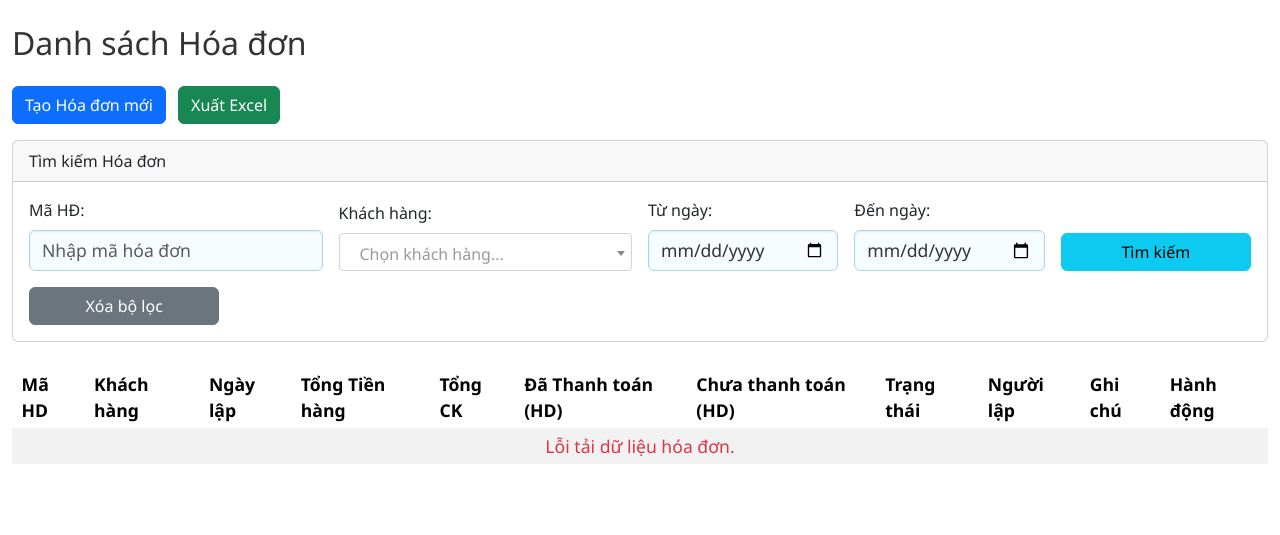
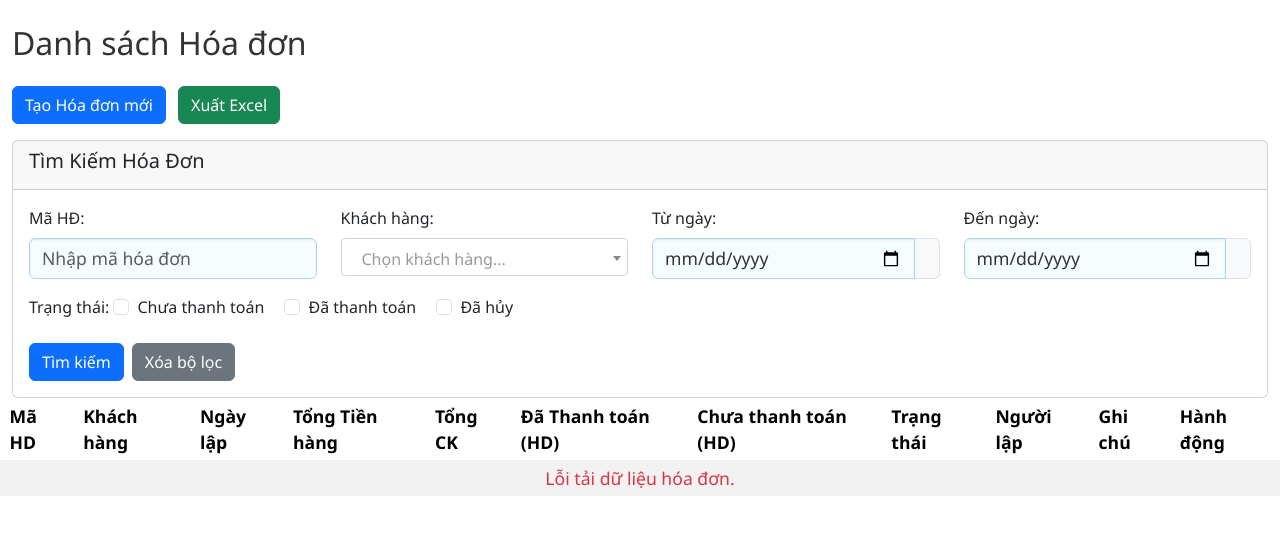
Before and after one commit to thinhngongoc/invoice-apps, a Python web app: template templates/invoices.html in a window 1280 px wide. Shown: the part 40-575 px from the top of the page. Run offline with Jinja, Linux system fonts and the light colour scheme; the template is opened without the code that fills it, so the values that code supplies are empty; some libraries are stand-ins or nearby versions.

Commit message:
Thêm bộ lọc theo trạng thái

```diff
--- a/templates/invoices.html
+++ b/templates/invoices.html
@@ -13,35 +13,61 @@
     <i class="fas fa-file-excel"></i> Xuất Excel
 </button>
 
-<div class="card mb-4">
+<div class="card">
     <div class="card-header">
-        Tìm kiếm Hóa đơn
+        <h5>Tìm Kiếm Hóa Đơn</h5>
     </div>
     <div class="card-body">
-        <form id="invoiceFilterForm" class="row g-3 align-items-end">
+        <form id="invoiceFilterForm">
+            <div class="row mb-3">
                 <div class="col-md-3">
                     <label for="filterMahd" class="form-label">Mã HĐ:</label>
                     <input type="text" class="form-control" id="filterMahd" placeholder="Nhập mã hóa đơn">
                 </div>
                 <div class="col-md-3">
                     <label for="filterMakh" class="form-label">Khách hàng:</label>
-                <select class="form-control" id="filterMakh" style="width: 100%;">
-                    <option value="">-- Chọn khách hàng --</option>
+                    <select class="form-select" id="filterMakh">
                     </select>
                 </div>
-            <div class="col-md-2">
+                <div class="col-md-3">
                     <label for="filterNgaylapFrom" class="form-label">Từ ngày:</label>
-                <input type="date" class="form-control" id="filterNgaylapFrom">
+                    <div class="input-group">
+                        <input type="date" class="form-control" id="filterNgaylapFrom" placeholder="dd/mm/yyyy">
+                        <span class="input-group-text"><i class="far fa-calendar-alt"></i></span>
                     </div>
-            <div class="col-md-2">
+                </div>
+                <div class="col-md-3">
                     <label for="filterNgaylapTo" class="form-label">Đến ngày:</label>
-                <input type="date" class="form-control" id="filterNgaylapTo">
+                    <div class="input-group">
+                        <input type="date" class="form-control" id="filterNgaylapTo" placeholder="dd/mm/yyyy">
+                        <span class="input-group-text"><i class="far fa-calendar-alt"></i></span>
                     </div>
-            <div class="col-md-2">
-                <button type="submit" class="btn btn-info w-100">Tìm kiếm</button>
                 </div>
-            <div class="col-md-2">
-                <button type="button" class="btn btn-secondary w-100" id="clearFiltersBtn">Xóa bộ lọc</button>
+            </div>
+
+            <div class="mb-3">
+                <label class="form-label">Trạng thái:</label>
+                <div class="form-check form-check-inline">
+                    <input class="form-check-input filter-trangthai-checkbox" type="checkbox" id="filterChuaTT"
+                        value="ChuaTT">
+                    <label class="form-check-label" for="filterChuaTT">Chưa thanh toán</label>
+                </div>
+                <div class="form-check form-check-inline">
+                    <input class="form-check-input filter-trangthai-checkbox" type="checkbox" id="filterDaTT"
+                        value="DaTT">
+                    <label class="form-check-label" for="filterDaTT">Đã thanh toán</label>
+                </div>
+                <div class="form-check form-check-inline">
+                    <input class="form-check-input filter-trangthai-checkbox" type="checkbox" id="filterHuy"
+                        value="Huy">
+                    <label class="form-check-label" for="filterHuy">Đã hủy</label>
+                </div>
+            </div>
+
+            <div class="col-md-3 d-flex align-items-end">
+                <button type="submit" class="btn btn-primary me-2">Tìm kiếm</button>
+                <button type="button" class="btn btn-secondary" id="clearFiltersBtn">Xóa bộ lọc</button>
+            </div>
     </div>
     </form>
 </div>
@@ -205,8 +231,9 @@
     const itemsPerPage = 20;  // Số lượng mục trên mỗi trang (phải khớp với limit trong FastAPI)
     let totalInvoices = 0;    // Tổng số hóa đơn từ API (sẽ được cập nhật sau khi fetch)
     let currentFilters = {};
-
-
+    const checkboxDaTT = $('#filterStatusPaid');
+    const checkboxChuaTT = $('#filterStatusUnpaid');
+    const checkboxHuy = $('#filterStatusCancelled');
     function renderPaginationControls() {
         const totalPages = Math.ceil(totalInvoices / itemsPerPage);
         const paginationControls = $('#paginationControls');
@@ -278,68 +305,83 @@
         'Huy': 3,     // Ưu tiên thấp nhất (xuất hiện cuối cùng)
         // Bạn có thể thêm các trạng thái khác nếu có và gán số ưu tiên lớn hơn
     };
-
-    async function fetchInvoices(filters = {}) {
+    async function fetchInvoices() {
         try {
             const queryParams = new URLSearchParams();
-            if (filters.mahd) queryParams.append('mahd', filters.mahd);
-            if (filters.makh) queryParams.append('makh', filters.makh);
-            if (filters.ngaylap_from) queryParams.append('ngaylap_from', filters.ngaylap_from);
-            if (filters.ngaylap_to) queryParams.append('ngaylap_to', filters.ngaylap_to);
+
+            // Lấy giá trị từ các trường input và Select2
+            const mahd = $('#filterMahd').val();
+            const makh = $('#filterMakh').val();
+            const ngaylap_from = $('#filterNgaylapFrom').val();
+            const ngaylap_to = $('#filterNgaylapTo').val();
+
+            if (mahd) queryParams.append('mahd', mahd);
+            if (makh) queryParams.append('makh', makh);
+            if (ngaylap_from) queryParams.append('ngaylap_from', ngaylap_from);
+            if (ngaylap_to) queryParams.append('ngaylap_to', ngaylap_to);
+
+            console.log("Status Checkboxes State:");
+            console.log("filterDaTT checked:", $('#filterDaTT').is(':checked'), "value:", $('#filterDaTT').val());
+            console.log("filterChuaTT checked:", $('#filterChuaTT').is(':checked'), "value:", $('#filterChuaTT').val());
+            console.log("filterHuy checked:", $('#filterHuy').is(':checked'), "value:", $('#filterHuy').val());
+            const selectedStatuses = [];
+            // Thay vì dùng biến global, hãy truy vấn lại từng checkbox
+            if ($('#filterDaTT').is(':checked')) { // Đảm bảo ID này đúng trong HTML
+                selectedStatuses.push($('#filterDaTT').val());
+            }
+            if ($('#filterChuaTT').is(':checked')) { // Đảm bảo ID này đúng trong HTML
+                selectedStatuses.push($('#filterChuaTT').val());
+            }
+            if ($('#filterHuy').is(':checked')) { // Đảm bảo ID này đúng trong HTML
+                selectedStatuses.push($('#filterHuy').val());
+            }
+
+            if (selectedStatuses.length > 0) {
+                // Backend của bạn mong đợi nhiều tham số 'trangthai' riêng biệt
+                selectedStatuses.forEach(status => {
+                    queryParams.append('trangthai', status);
+                });
+            }
+            // --- KẾT THÚC PHẦN SỬA ĐỔI ---
 
             // Thêm tham số phân trang
             queryParams.append('skip', (currentPage - 1) * itemsPerPage);
             queryParams.append('limit', itemsPerPage);
 
-            // Backend của bạn đã có: .order_by(Invoice.ngaylap.desc())
-            // Nên KHÔNG CẦN thêm 'sort_by' và 'sort_order' vào queryParams ở đây nữa.
-            // Dữ liệu trả về từ API đã được sắp xếp theo ngày (mới nhất trước).
-
             const url = `/invoices/?${queryParams.toString()}`;
-            console.log("Fetching invoices with URL:", url);
+            console.log("Fetching invoices with URL:", url); // Kiểm tra URL này trong Console/Network
 
             const response = await fetch(url);
             if (!response.ok) {
                 throw new Error('Failed to fetch invoices');
             }
-            const data = await response.json(); // Nhận đối tượng có total_count và invoices
-            let invoices = data.invoices; // Lấy mảng invoices từ thuộc tính 'invoices' của đối tượng data
-            totalInvoices = data.total_count; // Cập nhật tổng số hóa đơn cho phân trang
+            const data = await response.json();
+            let invoices = data.invoices;
+            totalInvoices = data.total_count;
 
-            // --- BẮT ĐẦU PHẦN SẮP XẾP CLIENT-SIDE THEO TRẠNG THÁI ---
-            // Sắp xếp mảng 'invoices' cục bộ
+            // Đảm bảo `statusSortPriority` được định nghĩa ở đâu đó trong scope của bạn.
             invoices.sort((a, b) => {
-                // Lấy giá trị trạng thái từ mỗi hóa đơn
-                // Backend của bạn trả về string ví dụ: 'ChuaTT', 'DaTT', 'Huy', nên không cần .value
                 const statusA = a.trangthai;
                 const statusB = b.trangthai;
 
-                // Lấy giá trị ưu tiên từ đối tượng statusSortPriority
-                // Nếu trạng thái không có trong statusSortPriority, gán một số lớn để nó xuống cuối
                 const priorityA = statusSortPriority[statusA] || 99;
                 const priorityB = statusSortPriority[statusB] || 99;
 
-                // So sánh ưu tiên trạng thái
                 if (priorityA < priorityB) {
-                    return -1; // a có ưu tiên cao hơn (số nhỏ hơn), a đứng trước b
+                    return -1;
                 }
                 if (priorityA > priorityB) {
-                    return 1;  // b có ưu tiên cao hơn (số nhỏ hơn), b đứng trước a
+                    return 1;
                 }
-
-                // Nếu trạng thái của a và b giống nhau (hoặc không có trong map):
-                // Duy trì thứ tự ban đầu của chúng, tức là thứ tự đã được backend sắp xếp theo ngày.
                 return 0;
             });
-            // --- KẾT THÚC PHẦN SẮP XẾP CLIENT-SIDE THEO TRẠNG THÁI ---
 
             $('#totalInvoicesDisplay').text(`(${totalInvoices} hóa đơn)`);
             const tableBody = $('#invoicesTableBody');
-            tableBody.empty(); // Xóa thông báo đang tải
+            tableBody.empty();
 
             if (invoices.length === 0) {
                 tableBody.append('<tr><td colspan="11" class="text-center">Không tìm thấy hóa đơn nào phù hợp.</td></tr>');
-                // Nếu không có hóa đơn, xóa các nút phân trang
                 $('#paginationControls').empty();
                 return;
             }
@@ -350,23 +392,21 @@
                 let statusClass = '';
                 let displayStatusText = '';
 
-                // --- Cập nhật logic SWITCH để khớp với giá trị từ API ---
-                switch (invoice.trangthai) { // Sử dụng trực tiếp invoice.trangthai vì nó đã là chuỗi
-                    case 'DaTT': // Backend trả về "DaTT"
+                switch (invoice.trangthai) {
+                    case 'DaTT':
                         statusClass = 'text-success fw-bold';
-                        displayStatusText = 'DATT'; // Dịch sang DATT
+                        displayStatusText = 'DATT';
                         break;
-                    case 'Huy': // Backend trả về "Huy"
+                    case 'Huy':
                         statusClass = 'text-muted fst-italic';
-                        displayStatusText = 'HUY'; // Dịch sang HUY
+                        displayStatusText = 'HUY';
                         break;
-                    case 'ChuaTT': // Backend trả về "ChuaTT" (Đây cũng là default trong backend của bạn)
-                    default: // Nếu không khớp các trạng thái trên, coi là ChuaTT và gán mặc định
+                    case 'ChuaTT':
+                    default:
                         statusClass = 'text-warning fw-bold';
-                        displayStatusText = 'CHUATT'; // Dịch sang CHUATT
+                        displayStatusText = 'CHUATT';
                         break;
                 }
-                // --------------------------------------------------------
 
                 const row = `
                 <tr>
@@ -386,7 +426,7 @@
                     <td>${invoice.ghichu || ''}</td>
                     <td>
                         <button type="button" class="btn btn-info btn-sm view-invoice-btn me-1" data-mahd="${invoice.mahd}">Xem</button>
-                    ${invoice.trangthai !== 'Huy' ? // Kiểm tra giá trị "Huy" để ẩn nút Hủy
+                        ${invoice.trangthai !== 'Huy' ?
                         `<button type="button" class="btn btn-danger btn-sm cancel-invoice-table-btn" data-mahd="${invoice.mahd}">Hủy</button>`
                         : ''}
                     </td>
@@ -394,7 +434,7 @@
             `;
                 tableBody.append(row);
             }
-            renderPaginationControls(); // Gọi hàm render sau khi có dữ liệu
+            renderPaginationControls();
         } catch (error) {
             console.error('Lỗi khi lấy danh sách hóa đơn:', error);
             $('#invoicesTableBody').html('<tr><td colspan="11" class="text-danger text-center">Lỗi tải dữ liệu hóa đơn.</td></tr>');
@@ -403,9 +443,10 @@
                 title: 'Lỗi!',
                 text: 'Không thể tải danh sách hóa đơn. Vui lòng thử lại.'
             });
-            $('#paginationControls').empty(); // Xóa các nút phân trang nếu có lỗi
+            $('#paginationControls').empty();
         }
     }
+
 
     async function showInvoiceDetails(mahd) {
         try {
@@ -593,25 +634,46 @@
             const ngaylapFromFilter = $('#filterNgaylapFrom').val();
             const ngaylapToFilter = $('#filterNgaylapTo').val();
 
-            // Tạo một đối tượng để chứa các tham số HỢP LỆ (không rỗng)
-            const validFilters = {};
+            // Tạo một đối tượng URLSearchParams để chứa các tham số
+            const queryParams = new URLSearchParams(); // <-- Sử dụng URLSearchParams thay vì tạo object validFilters thủ công
+
             if (mahdFilter) {
-                validFilters.mahd = mahdFilter;
+                queryParams.append('mahd', mahdFilter);
             }
             if (makhFilter) {
-                validFilters.makh = makhFilter;
+                queryParams.append('makh', makhFilter);
             }
             if (ngaylapFromFilter) {
-                validFilters.ngaylap_from = ngaylapFromFilter;
+                queryParams.append('ngaylap_from', ngaylapFromFilter);
             }
             if (ngaylapToFilter) {
-                validFilters.ngaylap_to = ngaylapToFilter;
+                queryParams.append('ngaylap_to', ngaylapToFilter);
             }
 
-            // Tạo query string chỉ từ các tham số hợp lệ
-            const params = new URLSearchParams(validFilters).toString();
+            // --- THÊM PHẦN XỬ LÝ TRẠNG THÁI ---
+            const selectedStatuses = []; // Khai báo mảng selectedStatuses
+            if (checkboxDaTT.is(':checked')) {
+                selectedStatuses.push(checkboxDaTT.val()); // Thêm "DaTT"
+            }
+            if (checkboxChuaTT.is(':checked')) {
+                selectedStatuses.push(checkboxChuaTT.val()); // Thêm "ChuaTT"
+            }
+            if (checkboxHuy.is(':checked')) {
+                selectedStatuses.push(checkboxHuy.val()); // Thêm "Huy"
+            }
 
-            const apiEndpoint = `/invoices/export-excel${params ? '?' + params : ''}`;
+            // Thêm các trạng thái đã chọn vào queryParams
+            if (selectedStatuses.length > 0) {
+                selectedStatuses.forEach(status => {
+                    queryParams.append('trangthai', status); // Mỗi trạng thái là một tham số 'trangthai'
+                });
+            }
+            // ------------------------------------
+
+            // Chuyển đổi queryParams thành chuỗi để gắn vào URL
+            const paramsString = queryParams.toString();
+
+            const apiEndpoint = `/invoices/export-excel${paramsString ? '?' + paramsString : ''}`;
             console.log('Bước 2: Gửi yêu cầu fetch tới URL xuất Excel:', apiEndpoint);
 
             const response = await fetch(apiEndpoint);
@@ -636,8 +698,6 @@
                 return;
             }
 
-            // --- BẮT ĐẦU PHẦN BẠN CẦN THÊM VÀO ---
-
             // Bước 4: Lấy tên file từ header 'Content-Disposition'
             const contentDisposition = response.headers.get('Content-Disposition');
             let filename = `danh_sach_hoa_don_${new Date().toISOString().slice(0, 10)}.xlsx`; // Tên mặc định
@@ -660,7 +720,6 @@
                 }
             }
             console.log('Bước 4: Tên file được xác định:', filename);
-
 
             // Bước 5: Chuyển đổi phản hồi thành Blob (dữ liệu nhị phân)
             const blob = await response.blob();
@@ -695,8 +754,6 @@
                 confirmButtonText: 'Đóng'
             });
 
-            // --- KẾT THÚC PHẦN BẠN CẦN THÊM VÀO ---
-
         } catch (error) {
             console.error('Bước CUỐI: Đã xảy ra lỗi khi xuất Excel:', error);
             Swal.fire({
@@ -707,9 +764,9 @@
         }
     }
     $(document).ready(function () {
-        $('#printInvoiceBtn').on('click', printInvoiceDetails); // Đảm bảo printInvoiceDetails được định nghĩa
-
-        // Khởi tạo Select2 cho bộ lọc khách hàng
+        $('.filter-trangthai-checkbox').on('change', function () {
+            console.log("Checkbox trạng thái thay đổi. Hãy nhấn 'Tìm kiếm' để áp dụng bộ lọc.");
+        });
         $('#filterMakh').select2({
             placeholder: 'Chọn khách hàng...',
             allowClear: true,
@@ -735,66 +792,76 @@
                 },
                 cache: true
             },
-            minimumInputLength: 2 // Bắt đầu tìm kiếm sau khi nhập 1 ký tự
+            minimumInputLength: 2 // Bắt đầu tìm kiếm sau khi nhập 2 ký tự
         });
 
+        // --------------------------------------------------------------------
+        //  Xử lý sự kiện Tìm kiếm và Xóa bộ lọc
+        // --------------------------------------------------------------------
 
-        // ====================================================================
-        // Xử lý sự kiện tìm kiếm và xóa bộ lọc
-        // ====================================================================
-
-        // Khi form tìm kiếm được submit
+        // Khi form tìm kiếm được submit (nút "Tìm kiếm" được nhấn)
         $('#invoiceFilterForm').on('submit', function (e) {
             e.preventDefault(); // Ngăn chặn submit form truyền thống
 
-            const filters = {
-                mahd: $('#filterMahd').val(),
-                makh: $('#filterMakh').val(), // Select2 trả về id của option được chọn
-                ngaylap_from: $('#filterNgaylapFrom').val(),
-                ngaylap_to: $('#filterNgaylapTo').val()
-            };
-            fetchInvoices(filters); // Gọi lại hàm fetchInvoices với các bộ lọc
+            currentPage = 1; // Luôn reset về trang 1 khi thực hiện tìm kiếm mới
+
+            // Gọi hàm fetchInvoices() KHÔNG ĐỐI SỐ.
+            // fetchInvoices sẽ tự động đọc tất cả các giá trị từ form và checkbox.
+            fetchInvoices();
         });
 
         // Khi nút "Xóa bộ lọc" được click
         $('#clearFiltersBtn').on('click', function () {
+            // Đặt lại giá trị của tất cả các trường input và Select2
             $('#filterMahd').val('');
             $('#filterMakh').val(null).trigger('change'); // Xóa chọn Select2
             $('#filterNgaylapFrom').val('');
             $('#filterNgaylapTo').val('');
-            fetchInvoices(); // Tải lại danh sách hóa đơn không có bộ lọc
+
+            // Bỏ chọn tất cả các checkbox trạng thái (đảm bảo ID là đúng)
+            $('#filterDaTT').prop('checked', false);
+            $('#filterChuaTT').prop('checked', false);
+            $('#filterHuy').prop('checked', false);
+
+            currentPage = 1; // Đặt lại trang về 1
+            // Gọi hàm fetchInvoices() KHÔNG ĐỐI SỐ.
+            // fetchInvoices sẽ tự động đọc các giá trị đã reset.
+            fetchInvoices();
         });
 
-        // Tải hóa đơn lần đầu khi trang được load
-        fetchInvoices(); // Đảm bảo hàm fetchInvoices() được định nghĩa ở trên!
+        fetchInvoices();
 
-        // Xử lý nút "Xem" trên bảng danh sách
+        $('#printInvoiceBtn').on('click', printInvoiceDetails);
+
         $(document).on('click', '.view-invoice-btn', function () {
             const mahd = $(this).data('mahd');
             showInvoiceDetails(mahd); // Đảm bảo showInvoiceDetails() được định nghĩa
         });
 
-        // Xử lý nút "Chỉnh sửa" trong modal chi tiết
+        // Xử lý nút "Chỉnh sửa" trong modal chi tiết hóa đơn
         $('#editInvoiceBtn').on('click', function () {
             console.log("Click editInvoiceBtn. currentInvoiceDetails:", currentInvoiceDetails);
             if (currentInvoiceDetails && currentInvoiceDetails.mahd) {
+                // Chuyển hướng đến trang tạo/chỉnh sửa hóa đơn với mã hóa đơn
                 window.location.href = `/create-invoice-page?mahd=${currentInvoiceDetails.mahd}`;
             } else {
                 Swal.fire('Lỗi', 'Không có dữ liệu hóa đơn để chỉnh sửa.', 'error');
             }
         });
 
-        // Xử lý nút "Ghi nhận thanh toán" trong modal chi tiết
+        // Xử lý nút "Ghi nhận thanh toán" trong modal chi tiết hóa đơn
         $('#markPaidBtn').on('click', async function () {
             if (currentInvoiceForPay) {
                 try {
+                    // Lấy thông tin hóa đơn mới nhất để kiểm tra trạng thái
                     const response = await fetch(`/invoices/detail/${currentInvoiceForPay}`);
                     if (!response.ok) {
                         throw new Error('Failed to fetch invoice for payment');
                     }
                     const invoice = await response.json();
 
-                    if (invoice.trangthai === 'CANCELLED') {
+                    // Kiểm tra các điều kiện để ghi nhận thanh toán
+                    if (invoice.trangthai === 'Huy') { // Đảm bảo so khớp với giá trị 'Huy' từ backend
                         Swal.fire('Cảnh báo', 'Không thể ghi nhận thanh toán cho hóa đơn đã hủy.', 'warning');
                         return;
                     }
@@ -803,16 +870,19 @@
                         return;
                     }
 
+                    // Điền thông tin vào modal thanh toán
                     $('#payInvoiceMahd').text(invoice.mahd);
                     $('#payInvoiceHiddenMahd').val(invoice.mahd);
                     $('#currentInvoiceConno').text(formatCurrency(invoice.conno));
+                    // Đặt giá trị mặc định cho số tiền thanh toán là số tiền còn nợ
                     $('#paidAmount').val(invoice.conno || 0);
 
+                    // Ẩn modal chi tiết và hiện modal thanh toán
                     $('#invoiceDetailModal').modal('hide');
                     $('#markPaidModal').modal('show');
 
                 } catch (error) {
-                    console.error('Error preparing payment modal:', error);
+                    console.error('Lỗi khi chuẩn bị modal thanh toán:', error);
                     Swal.fire({
                         icon: 'error',
                         title: 'Lỗi!',
@@ -858,7 +928,7 @@
                 $('#markPaidModal').modal('hide');
                 fetchInvoices(); // Tải lại danh sách hóa đơn để cập nhật trạng thái
             } catch (error) {
-                console.error('Error submitting payment:', error);
+                console.error('Lỗi khi gửi thanh toán:', error);
                 Swal.fire({
                     icon: 'error',
                     title: 'Lỗi!',
@@ -867,15 +937,14 @@
             }
         });
 
-        // THAY ĐỔI: Đảm bảo sử dụng ID đúng của nút Xuất Excel
+        // Gắn sự kiện click cho nút "Xuất Excel"
+        // (Đảm bảo ID 'exportExcelBtn' tồn tại trong HTML của bạn)
         const exportButton = document.getElementById('exportExcelBtn');
 
-        // Kiểm tra xem nút có tồn tại không trước khi thêm event listener
         if (exportButton) {
             exportButton.addEventListener('click', exportInvoicesToExcel);
             console.log('Đã gắn sự kiện click cho nút Xuất Excel (ID: exportExcelBtn).');
         } else {
-            // Sửa lại console.error để phản ánh ID đúng mà bạn đang tìm kiếm
             console.error('Lỗi: Không tìm thấy nút Xuất Excel với ID "exportExcelBtn".');
         }
 
```
Lines whose indentation alone changed are shown as unchanged.
